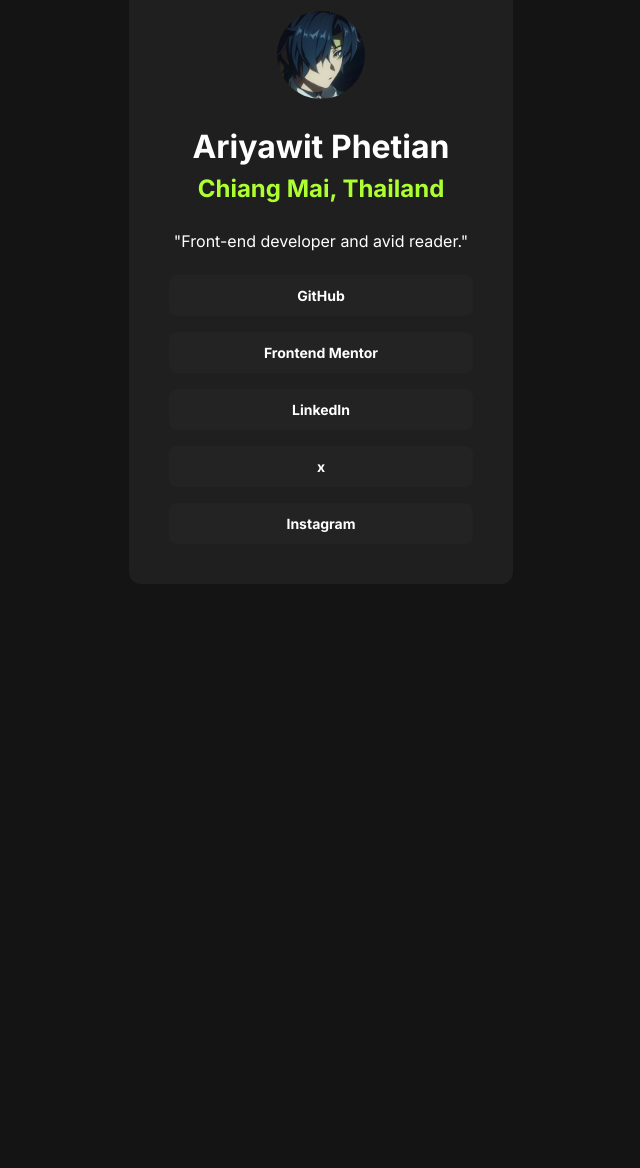
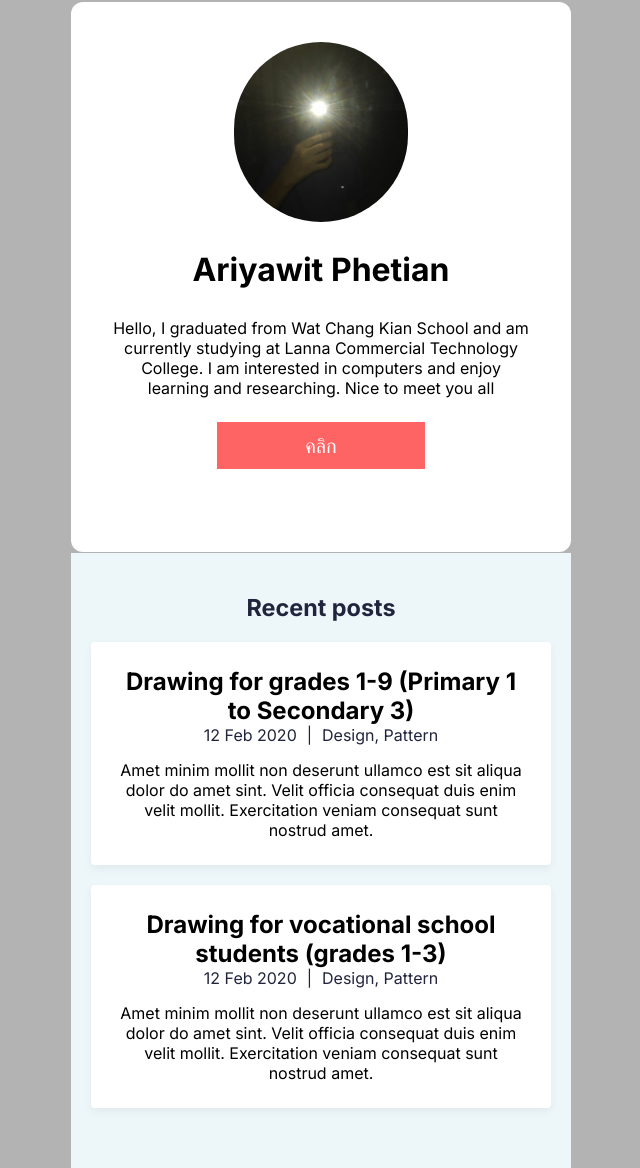
Before and after one commit to KuroVoid781/k, a plain HTML site: page index.html in a window 1280 px wide. Shown: the part 123-1291 px from the top of the page, without its empty margins (319-959 px from the left). Before the commit the page ends 800 px from the top, so only its background shows below. Drawn offline with Linux system fonts and the light colour scheme.

Commit message:
Add files via upload

```diff
--- a/index.html
+++ b/index.html
@@ -1,9 +1,9 @@
 <!DOCTYPE html>
-<html lang="en">
+<html lang="TH">
 <head>
     <meta charset="UTF-8">
     <meta name="viewport" content="width=device-width, initial-scale=1.0">
-    <title>socai liink</title>
+    <title>แนะนำตัว</title>
      <link rel="stylesheet" href="stylee.css">
     <link rel="preconnect" href="https://fonts.googleapis.com">
     <link rel="preconnect" href="https://fonts.gstatic.com" crossorigin>
@@ -12,22 +12,40 @@
 <body>
     <div class="container">
           <div class="proflie-container">
-            <img src="hurumassa.jpg" alt="">
+              <img src="แนะนำตัว.2.jpg" alt="">
           </div>
           <div class="name-container">
                <h1>Ariyawit Phetian</h1>
-            <h2>Chiang Mai, Thailand</h2>
           </div>
           <div class="des-container">
-            <p>"Front-end developer and avid reader."</p>
+               <p>Hello, I graduated from Wat Chang Kian School and am currently studying at Lanna Commercial Technology College. I am interested in computers and enjoy learning and researching. Nice to meet you all
           </div>
           <div class="socai-container">
-             <a href="https://github.com/">GitHub</a>
-             <a href="https://www.coursera.org/professional-certificates/ibm-frontend-developer?utm_medium=sem&utm_source=gg&utm_campaign=b2c_apac_ibm-frontend-developer_ibm_ftcof_professional-certificates_cx_dr_bau_gg_sem_pr-ph_s3_en_m_hyb_25-08_x&campaignid=22924542422&adgroupid=181534943222&device=c&keyword=front%20end%20developer%20course&matchtype=p&network=g&devicemodel=&creativeid=770712378671&assetgroupid=&targetid=kwd-323743377114&extensionid=&placement=&gad_source=1&gad_campaignid=22924542422&gbraid=0AAAAADdKX6aqmSJvsPW6jAGQY2HeM2fwM&gclid=CjwKCAiA7LzLBhAgEiwAjMWzCEsBVHPTplG2OXU0KARejkVVfzc-9THzlpkkdviN6UypidpXAJJKxRoCUJcQAvD_BwE">Frontend Mentor</a>
-             <a href="https://th.linkedin.com/">LinkedIn</a>
-             <a href="https://x.com/?lang=th">x</a>
-             <a href="https://www.instagram.com/">Instagram</a>
+               <a href="https://www.facebook.com/xriy.wichy.phechr.xeiym/photos_by">คลิก</a>
           </div>
+          <main class="recent-posts-section">
+            <div class="section-title">
+                <h3>Recent posts</h3>
+            </div>
+          <div class="posts-container">
+                <article class="post-card">
+                    <h2>Drawing for grades 1-9 (Primary 1 to Secondary 3)</h2>
+                    <div class="post-meta">
+                          12 Feb 2020 <span>|</span> Design, Pattern
+                    </div>
+                    <p>Amet minim mollit non deserunt ullamco est sit aliqua dolor do amet sint. Velit officia consequat duis enim velit mollit. Exercitation veniam consequat sunt nostrud amet.</p>
+            </div>
+                </article>
+          <div class="posts-container2">
+                <article class="post-card">
+                    <h2>Drawing for vocational school students (grades 1-3)</h2>
+                    <div class="post-meta">
+                        12 Feb 2020 <span>|</span> Design, Pattern
+                    </div>
+                    <p>Amet minim mollit non deserunt ullamco est sit aliqua dolor do amet sint. Velit officia consequat duis enim velit mollit. Exercitation veniam consequat sunt nostrud amet.</p>
+                </article>
+            </div>
+         </main>
     </div>
 </body>
 </html>
--- a/stylee.css
+++ b/stylee.css
@@ -3,80 +3,135 @@
     margin: 0px;
     padding: 0px;
 }
-
  body{
-     background-color: #141414;
+     background-color: #b3b3b3;
      height: 100vh;
      display: flex;
      align-items: center;
      font-family: "Inter";
 }
+
 .container {
-    width: 384px;
+    width: 375px;
+    height: 550px;
     margin: auto;
-    border: 0px;
+    border: 0x;
     padding: 40px 40px 40px 40px;
-    background-color: #1F1F1F;
+    background-color: #fff;
     border-radius: 12px;
-
     display: flex;
     flex-direction: column;
+    align-items: center;
+    text-align: center;
     gap: 24px;
 
      .proflie-container{
         display: flex;
         justify-content: center;
         img{
-           width: 88px;
-           height: 88px;
+           width: 174.38px;
+           height: 180px;
            object-fit: cover;
            border-radius: 999px;
         }
     }
-
      .name-container {
        h1{
-          color: white;
+          color: black;
           text-align: center;
           font-weight: 700;
           line-height: 150%;
 
         }
-        h2{
-            color: greenyellow;
-            text-align: center;
-            font-weight: 700;
-            line-height: 150%;
     }
-    }
-
     .des-container {
        p{
-          color: white;
+          color: black;
           text-align: center;
         }
     }
 
     .socai-container{
         display: flex;
+        align-items: center;
         flex-direction: column;
         gap: 16px;
         a{
-            background-color: #33333333;
+            background-color: #FF6464;
             color: white;
             text-align: center;
             text-decoration: none;
-            width: 304px;
-            padding: 12px 12px  12px 12px;
-            border-radius: 8px;
-            font-size: 14px;
-            font-weight: 700
-        }
-
-        a:hover {
-          background-color: #C4F82A;
-          color: black;
-          transition: ease 0.5s;
+            width: 208px;
+            height: 47px;
+            padding: 12px;
+            border-radius: 0px;
+            font-size: 20px;
+            font-weight: 0
         }
     }
 }
+
+
+.recent-posts-section {
+  background-color: #edf7fa;
+  padding: 40px 20px;
+  display: flex;
+  flex-direction: column;
+  align-items: center;
+  text-align: center;
+  margin-top: 60px;
+  width: 500px;
+  height: 700px;
+
+}
+.container {
+  width: 100%;
+  max-width: 500px;
+}
+
+.section-title {
+  font-size: 20px;
+  font-weight: 400;
+  color: #21243D;
+  margin-bottom: 20px;
+}
+
+.post-card {
+  background: #ffffff;
+  padding: 25px;
+  border-radius: 4px;
+  margin-bottom: 20px;
+  box-shadow: 0 4px 10px rgba(0,0,0,0.05);
+  display: flex;
+  flex-direction: column;
+  align-items: center;
+}
+
+.post-title {
+  font-size: 24px;
+  font-weight: 700;
+  color: #21243D;
+  margin: 0 0 15px 0;
+  line-height: 1.3;
+}
+
+.post-meta {
+  font-size: 16px;
+  color: #21243D;
+  margin-bottom: 15px;
+  display: flex;
+  gap: 10px;
+  align-items: center;
+}
+
+.divider {
+  color: #000;
+  font-weight: 300;
+}
+
+.post-description {
+  font-size: 16px;
+  color: #21243D;
+  line-height: 1.5;
+  margin: 0;
+}
```
Also changed, not shown: แนะนำตัว.2.jpg (added). Lines whose indentation alone changed are shown as unchanged.
